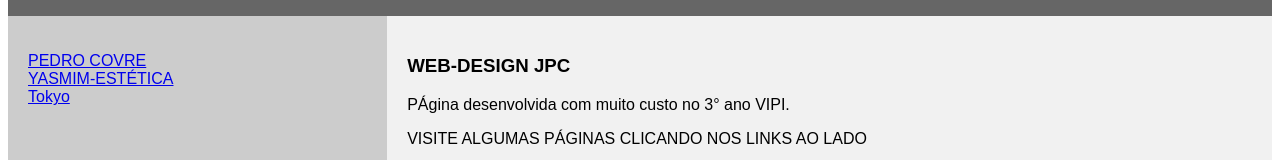
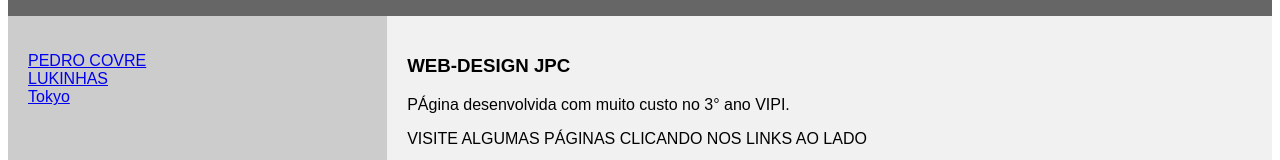
Before and after one commit to Pedrodaora/Pedrodaora.minha_pagina, a plain HTML site: page page_layout.html in a window 1280 px wide. Shown: the part 200-360 px from the top of the page. Drawn offline with Linux system fonts and the light colour scheme.

Commit message:
Update page_layout.html

```diff
--- a/page_layout.html
+++ b/page_layout.html
@@ -78,7 +78,7 @@ footer {
   <nav>
     <ul>
       <li><a href="https://htmlpreview.github.io/?https://github.com/pjlpedroka/pq-a-maconha-ilegal/blob/main/index.html">PEDRO COVRE</a></li>
-      <li><a href="https://htmlpreview.github.io/?https://github.com/yasmim18/modolo_yasmim/blob/main/index.html">YASMIM-ESTÉTICA</a></li>
+      <li><a href="https://htmlpreview.github.io/?https://github.com/LukinhasMat/minha_pagina/blob/main/index.html">LUKINHAS</a></li>
       <li><a href="#">Tokyo</a></li>
     </ul>
   </nav>
```
